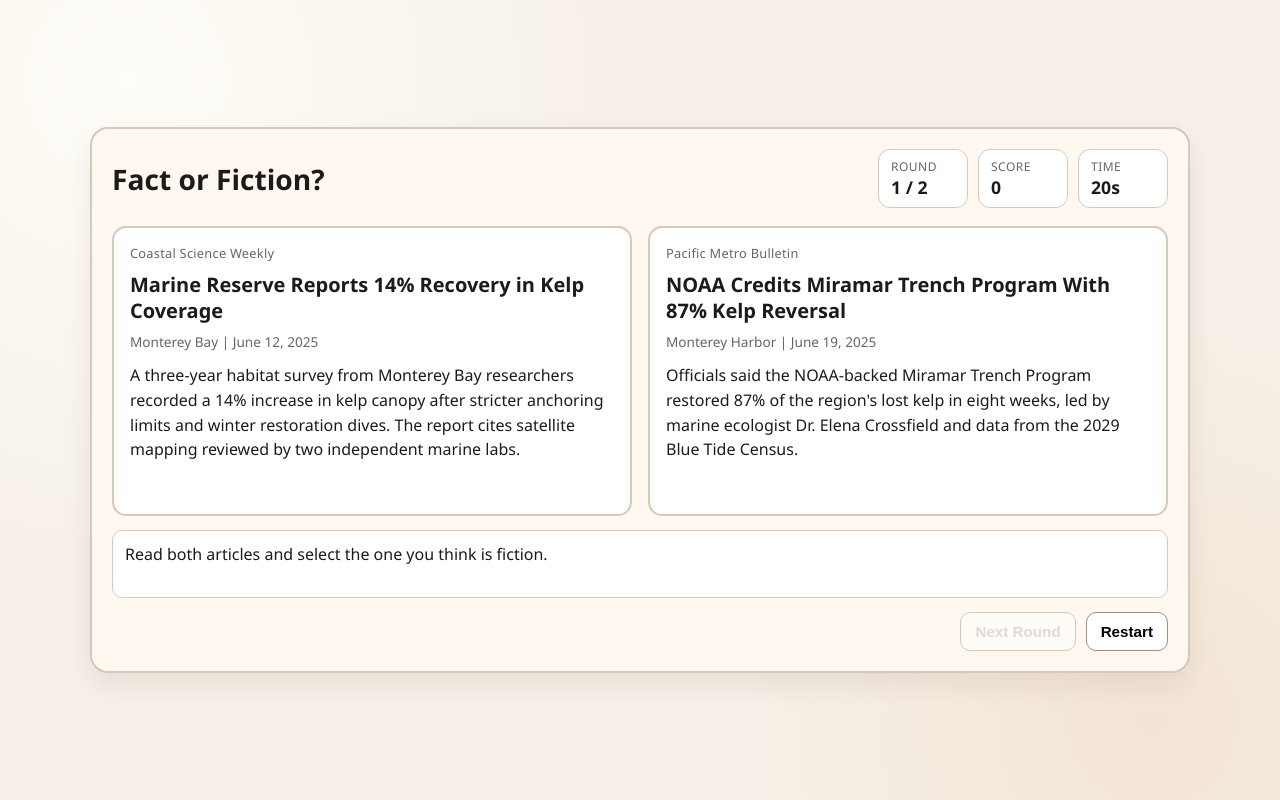
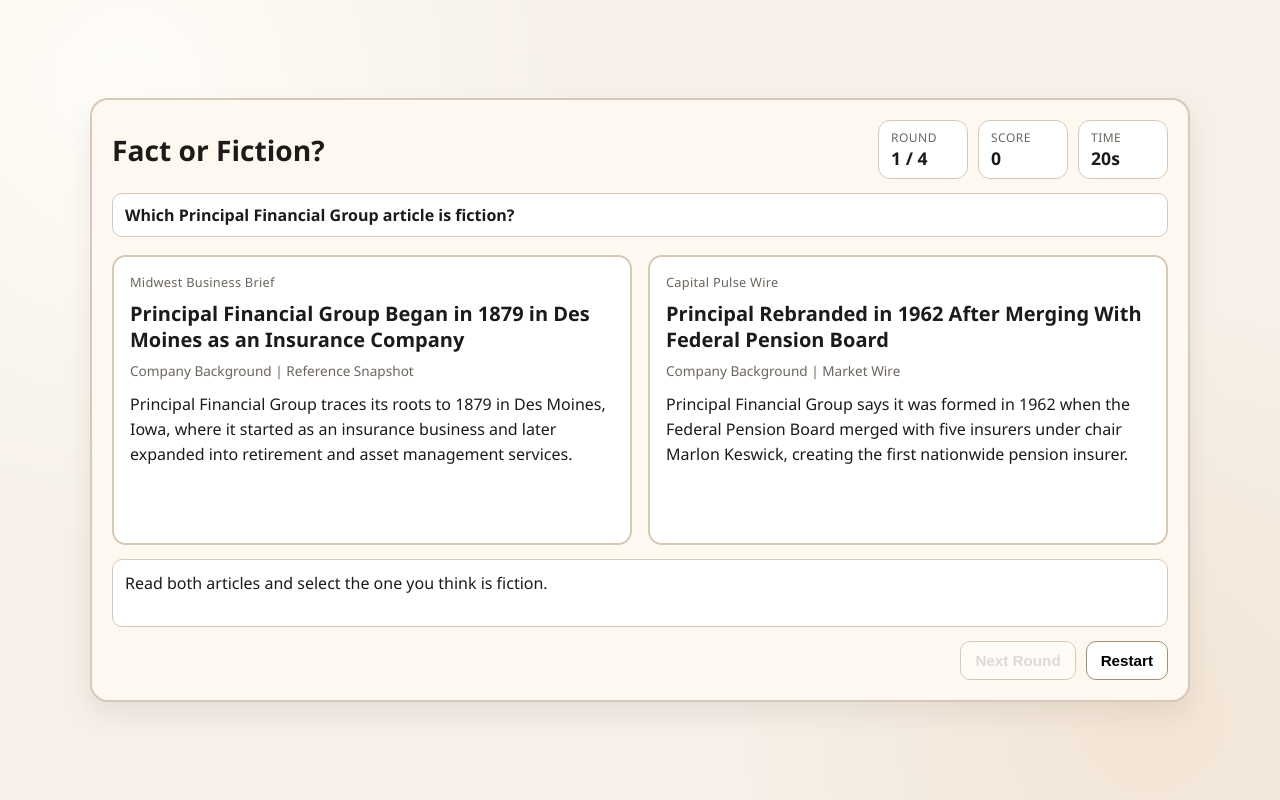
Before and after one commit to prashaha/test_app_ai, a plain HTML site: page index.html in a window 1280 px wide. Drawn offline with Linux system fonts and the light colour scheme.

Commit message:
Update Fact or Fiction rounds for Principal and insurance sector

```diff
--- a/index.html
+++ b/index.html
@@ -11,11 +11,15 @@
     <header class="topbar">
       <h1>Fact or Fiction?</h1>
       <div class="stats" aria-live="polite">
-        <div class="stat-box"><span>Round</span><strong id="round">1 / 2</strong></div>
+        <div class="stat-box"><span>Round</span><strong id="round">1 / 4</strong></div>
         <div class="stat-box"><span>Score</span><strong id="score">0</strong></div>
         <div class="stat-box"><span>Time</span><strong id="timer">25s</strong></div>
       </div>
     </header>
+
+    <section class="round-question" aria-live="polite">
+      <p id="question-text"></p>
+    </section>
 
     <section class="arena" id="arena" aria-label="Choose which article is fake">
       <article class="card" data-card-index="0" tabindex="0" aria-label="Article one">
--- a/script.js
+++ b/script.js
@@ -1,45 +1,86 @@
 const rounds = [
   {
+    question: "Which Principal Financial Group article is fiction?",
     fakeIndex: 1,
     articles: [
       {
-        source: "Coastal Science Weekly",
-        title: "Marine Reserve Reports 14% Recovery in Kelp Coverage",
-        meta: "Monterey Bay | June 12, 2025",
-        text: "A three-year habitat survey from Monterey Bay researchers recorded a 14% increase in kelp canopy after stricter anchoring limits and winter restoration dives. The report cites satellite mapping reviewed by two independent marine labs."
+        source: "Midwest Business Brief",
+        title: "Principal Financial Group Began in 1879 in Des Moines as an Insurance Company",
+        meta: "Company Background | Reference Snapshot",
+        text: "Principal Financial Group traces its roots to 1879 in Des Moines, Iowa, where it started as an insurance business and later expanded into retirement and asset management services."
       },
       {
-        source: "Pacific Metro Bulletin",
-        title: "NOAA Credits Miramar Trench Program With 87% Kelp Reversal",
-        meta: "Monterey Harbor | June 19, 2025",
-        text: "Officials said the NOAA-backed Miramar Trench Program restored 87% of the region's lost kelp in eight weeks, led by marine ecologist Dr. Elena Crossfield and data from the 2029 Blue Tide Census."
+        source: "Capital Pulse Wire",
+        title: "Principal Rebranded in 1962 After Merging With Federal Pension Board",
+        meta: "Company Background | Market Wire",
+        text: "Principal Financial Group says it was formed in 1962 when the Federal Pension Board merged with five insurers under chair Marlon Keswick, creating the first nationwide pension insurer."
       }
     ],
-    hallucinations: ["Miramar Trench Program", "87%", "Dr. Elena Crossfield", "2029 Blue Tide Census"]
+    hallucinations: ["1962", "Federal Pension Board", "Marlon Keswick", "first nationwide pension insurer"]
   },
   {
-    fakeIndex: 0,
+    question: "Which insurance-sector claim is fiction?",
+    fakeIndex: 1,
     articles: [
       {
-        source: "Metro Civic Dispatch",
-        title: "City Transit App Cuts Delays By 41% After Quantum Routing Upgrade",
-        meta: "Cedar Point | March 4, 2024",
-        text: "The city's transit office says a quantum-routing switch reduced weekday delays by 41%, according to findings from analyst Hugo Mirelli using ridership logs from 3.2 million commuters over 11 days."
+        source: "Insurance Operations Journal",
+        title: "Insurers Set Premiums Using Risk Factors and Pooling Models",
+        meta: "Sector Basics | Educational Brief",
+        text: "Insurance carriers price policies by estimating expected losses across risk pools, then adjust for expenses, capital requirements, and reinsurance costs."
       },
       {
-        source: "Regional Infrastructure Journal",
-        title: "Pilot Bus-Lane Signals Reduce Average Peak Delays in Central Corridor",
-        meta: "Cedar Point | March 7, 2024",
-        text: "Municipal transportation engineers reported lower peak-hour bus delays after adaptive signal priority was tested across twelve downtown intersections. The preliminary memo notes improved schedule consistency and calls for a six-month evaluation before wider rollout."
+        source: "Regulatory Alert Weekly",
+        title: "All U.S. Auto Claims Must Be Paid Within 72 Hours by Federal Rule",
+        meta: "Sector Basics | Compliance Flash",
+        text: "A single federal statute now requires every insurer in all states to pay auto claims within 72 hours, regardless of coverage disputes, policy wording, or investigation status."
       }
     ],
-    hallucinations: ["quantum-routing", "41%", "Hugo Mirelli", "3.2 million", "11 days"]
+    hallucinations: ["single federal statute", "all states", "within 72 hours", "regardless of coverage disputes"]
+  },
+  {
+    question: "Which Principal Financial Group profile is fiction?",
+    fakeIndex: 1,
+    articles: [
+      {
+        source: "Public Markets Desk",
+        title: "Principal Financial Group Trades on Nasdaq Under the Ticker PFG",
+        meta: "Market Identity | Listing Note",
+        text: "Principal Financial Group is publicly traded on Nasdaq with the ticker symbol PFG and operates across retirement, investment, and insurance-focused business lines."
+      },
+      {
+        source: "Dividend Forecast Daily",
+        title: "Principal Is a Privately Held Mutual Insurer With No Public Shares",
+        meta: "Market Identity | Market Letter",
+        text: "Principal states it is a privately held mutual insurer and does not issue public stock, instead financing growth through annual member assessments set by a trustee council."
+      }
+    ],
+    hallucinations: ["privately held mutual insurer", "does not issue public stock", "member assessments", "trustee council"]
+  },
+  {
+    question: "Which insurance-sector article is fiction?",
+    fakeIndex: 1,
+    articles: [
+      {
+        source: "Balance Sheet Review",
+        title: "Insurers Commonly Hold Bond Portfolios to Match Future Liabilities",
+        meta: "Investments | Sector Primer",
+        text: "Many insurers invest heavily in fixed-income securities so asset cash flows can help support long-term policy obligations and claim payments."
+      },
+      {
+        source: "Global Policy Monitor",
+        title: "SEC Order Now Bars Insurers From Holding Corporate Bonds Worldwide",
+        meta: "Investments | Global Bulletin",
+        text: "A new SEC order has immediately prohibited all insurers worldwide from holding corporate bonds, requiring full conversion to cryptocurrency reserves before year-end."
+      }
+    ],
+    hallucinations: ["SEC order", "all insurers worldwide", "full conversion", "cryptocurrency reserves"]
   }
 ];
 
 const roundEl = document.getElementById("round");
 const scoreEl = document.getElementById("score");
 const timerEl = document.getElementById("timer");
+const questionEl = document.getElementById("question-text");
 const feedbackEl = document.getElementById("feedback-text");
 const nextButton = document.getElementById("next-round");
 const restartButton = document.getElementById("restart");
@@ -75,6 +116,7 @@
   answered = false;
   timeLeft = 25;
   nextButton.disabled = true;
+  questionEl.textContent = roundData.question;
   feedbackEl.textContent = "Read both articles and select the one you think is fiction.";
 
   cards.forEach((card, index) => {
@@ -161,6 +203,7 @@
     renderRound();
   } else {
     nextButton.disabled = true;
+    questionEl.textContent = "Round complete.";
     feedbackEl.textContent = `Game complete. Final score: ${score}. Press Restart to play again.`;
   }
 });
--- a/styles.css
+++ b/styles.css
@@ -84,6 +84,19 @@
   grid-template-columns: repeat(2, minmax(0, 1fr));
   gap: 16px;
   margin-top: 18px;
+}
+
+.round-question {
+  margin-top: 14px;
+  border: 1px solid var(--border);
+  background: #fff;
+  border-radius: 10px;
+  padding: 10px 12px;
+}
+
+.round-question p {
+  margin: 0;
+  font-weight: 600;
 }
 
 .card {
```
